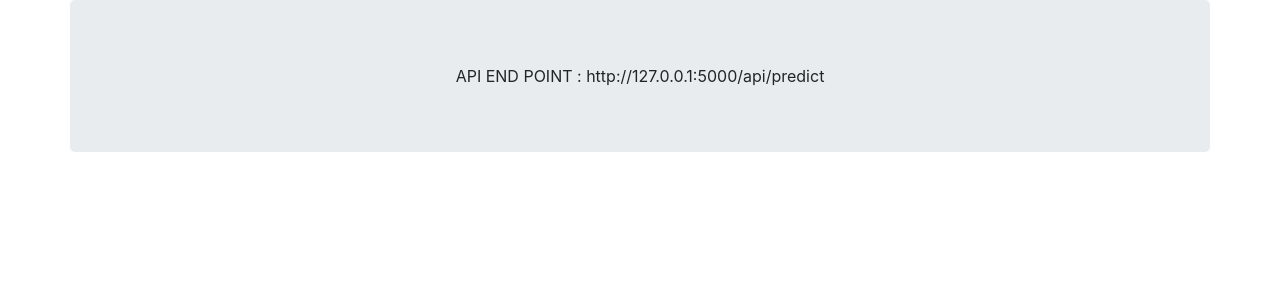
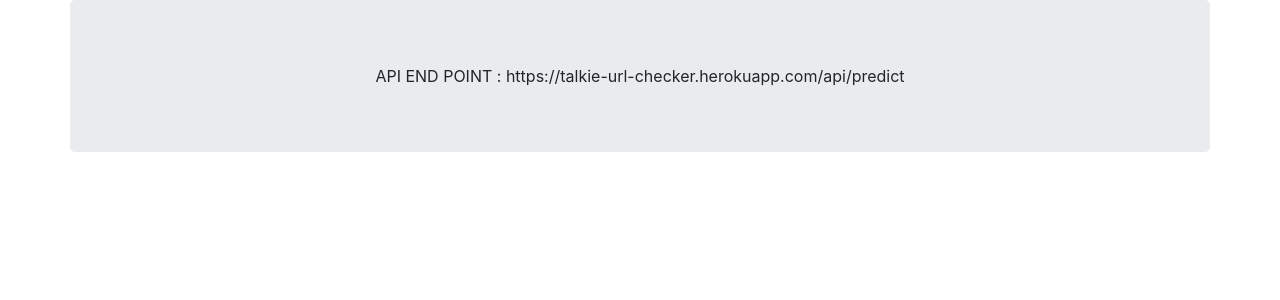
Before and after one commit to vijay18399/talkie-url, a Flask app: page /api-link in a window 1280 px wide. Shown: the part 56-356 px from the top of the page. Run offline with Flask 2, Linux system fonts and the light colour scheme; parts of the project's set-up code (start-up, migrations or seed data) failed here and were passed over; some libraries are stand-ins or nearby versions.

Commit message:
api end added

```diff
--- a/templates/api.html
+++ b/templates/api.html
@@ -32,7 +32,7 @@
     <div class="container  jumbotron">
 
         <center>
-            API END POINT : http://127.0.0.1:5000/api/predict
+            API END POINT : https://talkie-url-checker.herokuapp.com/api/predict
         </center>
     </div>
 </body>
```
Also changed, not shown: 1 other file.
